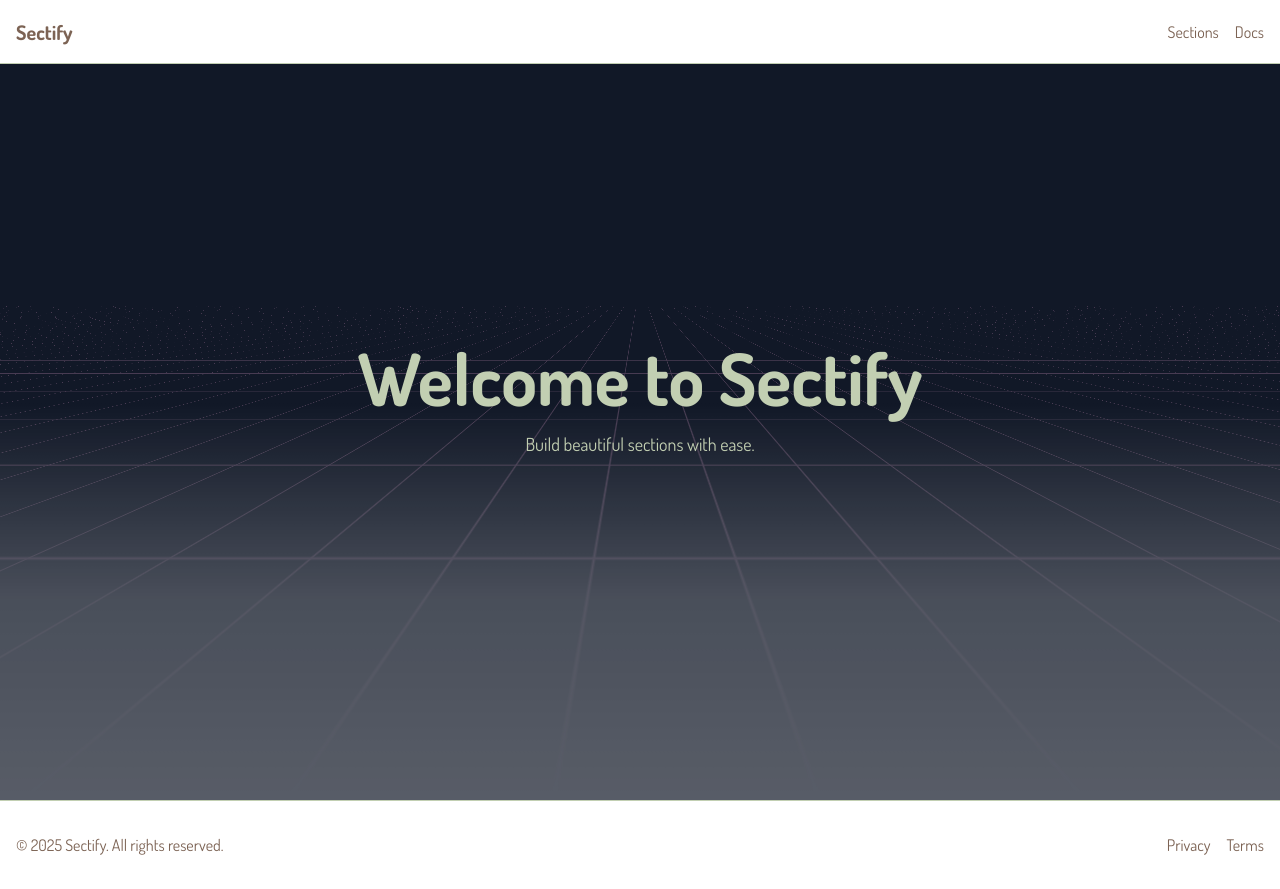
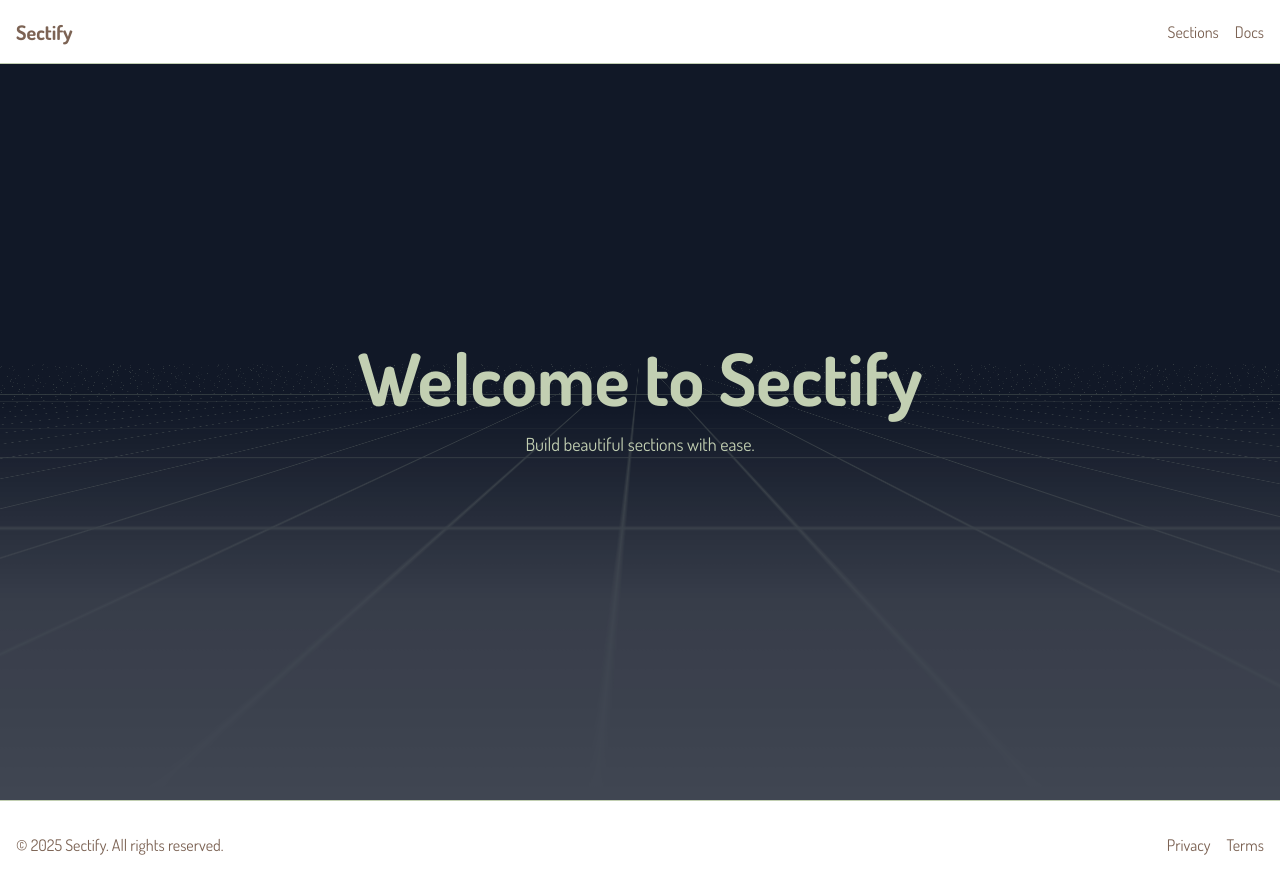
Before and after one commit to RubenGullborg/Sectify, a Next.js app: page / in a window 1280 px wide. Built offline with nearby package versions, Linux system fonts and the light colour scheme.

Commit message:
Tweak props on retro-grid that is shown on hero section

```diff
--- a/src/components/ui/retro-grid.tsx
+++ b/src/components/ui/retro-grid.tsx
@@ -34,10 +34,10 @@ interface RetroGridProps extends React.HTMLAttributes<HTMLDivElement> {
 
 export function RetroGrid({
   className,
-  angle = 65,
-  cellSize = 60,
-  opacity = 0.3,
-  lightLineColor = "#D295BF",
+  angle = 80,
+  cellSize = 45,
+  opacity = 0.2,
+  lightLineColor = "#c2cfb2 ",
   darkLineColor = "#8DB580",
   ...props
 }: RetroGridProps) {
```
